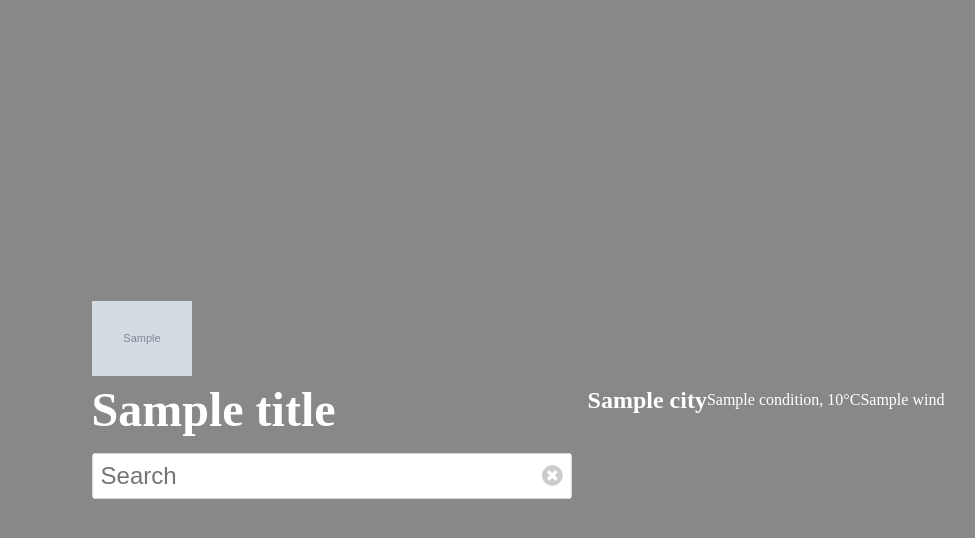
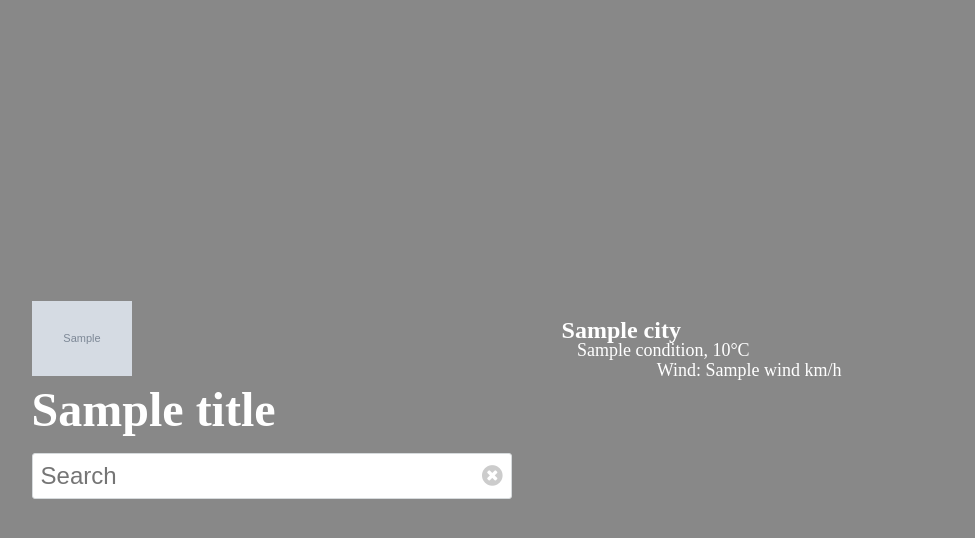
Before and after one commit to antonarntsen/Examensarbete, a Flask app: template templates/index.html in a window 1280 px wide. Shown: the top 538 px of the page, without its empty margins (130-1105 px from the left). Run offline with Flask 3, Linux system fonts and the light colour scheme; the template is opened without the code that fills it: most values are stand-ins (such as "Sample title", 1, 10 or a date in 2020); grey boxes marked "Sample" are stand-in pictures; parts of the project's set-up code (start-up, migrations or seed data) failed here and were passed over; some libraries are stand-ins or nearby versions.

Commit message:
added icons and some css

```diff
--- a/app.py
+++ b/app.py
@@ -40,7 +40,7 @@ def index():
         elif "cloudy" in condition.lower() or "overcast" in condition.lower():
             cloudy = "#BFB49D"
             #icon = "https://freepngimg.com/download/weather/23527-3-weather.png"
-            title = "It might be a little windy."
+            title = "The shade feels nice."
             return render_template('index.html', city=city, condition=condition, temperature=current_temp, color=cloudy, title=title, icon=icon, wind=wind)
         elif "rain" in condition.lower():
             rain = "#2c3c4d"
--- a/static/css/style.css
+++ b/static/css/style.css
@@ -19,9 +19,8 @@ h1 {
 }
 h2 {
 	color: #FFF;
-}
-p {
-	color: #FFF;
+   position:relative; top:-70px; left:34px;
+   font-size:x-large;
 }
 img {
 	color: #FFF;
@@ -78,3 +77,13 @@ img {
 .searchBox-clearInput:hover {
 	color: #AAA;
 }
+.weather-condition{
+   color: #FFF;
+   position:relative; top:-50px; left:-70px;
+   font-size:large;
+}
+.wind-speed{
+   color: #FFF;
+   position:relative; top:-30px; left:-163px;
+   font-size:large;
+}
--- a/templates/index.html
+++ b/templates/index.html
@@ -20,14 +20,21 @@
                 <input type="text" class="form-control searchBox-input js-searchBox-input" placeholder="Search" id="city" name="city" required>
             </div>
         <div class="searchBox-clearWrapper">
+            <script>"test.js"</script>
             <span class="searchBox-clear js-clearSearchBox"><i class="fa fa-times-circle"></i></span>
             </div>
         </div>
     </form>
     {% if city %}
+        <div class="city">
         <h2>{{ city }}</h2>
+        </div>
+        <div class="weather-condition">
         <p>{{ condition }}, {{ temperature }}°C</p>
-        <p>{{ wind }}</p>
+        </div>
+        <div class="wind-speed">
+        <p>Wind: {{ wind }} km/h</p>
+        </div>
     {% endif %}
 </body>
 </html>
```
